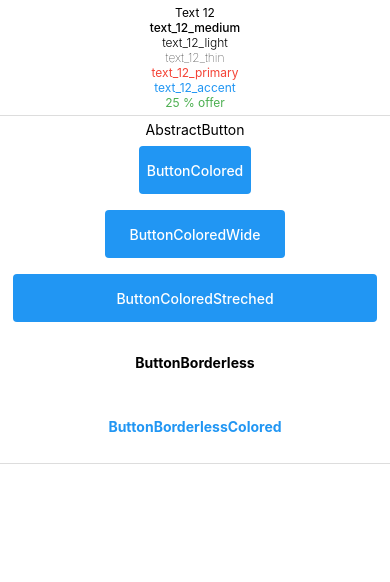
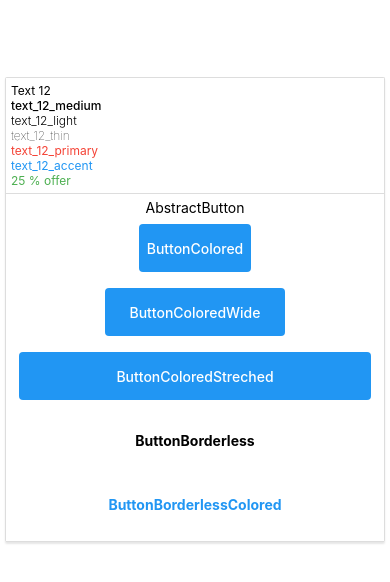
Before and after one commit to owaistnt/CommonComponent, a React Native app: screen / in a window 390 px wide. Shown: the top 582 px of the page. Built offline with nearby package versions, Linux system fonts and the light colour scheme.

Commit message:
Containers Vertical Horizontal CenterVertical

```diff
--- a/App.js
+++ b/App.js
@@ -19,16 +19,19 @@ import {
   ButtonBorderless,
   ButtonBorderlessColored
 } from './components/commons/button';
-import { CardSection } from './components/commons/cards';
+import { CardSection, Card } from './components/commons/cards';
 import { Vertical } from './components/commons/containers/Vertical';
-import {verticalStyle} from './components/commons/containers/container-styles'
+import { verticalStyle } from './components/commons/containers/container-styles'
+import { CenterVertical } from './components/commons/containers';
 
 
 export default class App extends React.Component {
   render() {
 
     return (
-      <View>
+      <Vertical style={{ marginTop: 72,}}>
+
+        <Card >
           <CardSection>
             <Vertical>
               <Text style={{ ...text_12 }}>Text 12</Text>
@@ -42,16 +45,17 @@ export default class App extends React.Component {
           </CardSection>
 
           <CardSection>
-        <Vertical>
+            <CenterVertical style={{flex:1}}>
               <AbstractButton>AbstractButton</AbstractButton>
               <ButtonColored>ButtonColored</ButtonColored>
               <ButtonColoredWide>ButtonColoredWide</ButtonColoredWide>
               <ButtonColoredStreched>ButtonColoredStreched</ButtonColoredStreched>
               <ButtonBorderless>ButtonBorderless</ButtonBorderless>
               <ButtonBorderlessColored>ButtonBorderlessColored</ButtonBorderlessColored>
+            </CenterVertical>
+          </CardSection>
+        </Card>
       </Vertical>
-      </CardSection>
-      </View>
     );
   }
 }
--- a/components/commons/cards/Card.js
+++ b/components/commons/cards/Card.js
@@ -0,0 +1,29 @@
+import React from 'react'
+import { View } from 'react-native'
+import {color_divider, colorSquash} from '../colors'
+const Card = (props) => {
+    return (
+        <View style={{...styles.cardStyle, ...props.style}}>{props.children}</View>
+    );
+}
+
+
+const styles = {
+    cardStyle: {
+        borderWidth: 1,
+        borderRadius: 2,
+        borderColor: color_divider,
+        borderBottomWidth: 0,
+        shadowColor: colorSquash.black,
+        shadowOffset: { width: 0, height: 2 },
+        shadowOpacity: 0.1,
+        shadowRadius: 2,
+        elevation: 1,
+        marginRight: 5,
+        marginLeft: 5,
+        marginTop: 5,
+        marginBottom: 5,
+    }
+}
+
+export {Card}
--- a/components/commons/cards/CardSection.js
+++ b/components/commons/cards/CardSection.js
@@ -5,7 +5,7 @@ import {colorSquash, color_divider} from '../colors'
 
 const CardSection = (props) => {
     return (
-        <View style={styles.sectionStyle}>{props.children}</View>
+        <View style={{...styles.sectionStyle, ...props.style}}>{props.children}</View>
     );
 }
 
--- /dev/null
+++ b/components/commons/containers/CenterVertical.js
@@ -0,0 +1,12 @@
+import React from 'react'
+import {View} from 'react-native'
+import {centerVerticalStyle} from './container-styles'
+
+
+const CenterVertical=(props)=>{
+    return(
+        <View style={{...centerVerticalStyle, ...props.style}}>{props.children}</View>
+    );
+}
+
+export {CenterVertical}
--- a/components/commons/containers/Horizontal.js
+++ b/components/commons/containers/Horizontal.js
@@ -5,7 +5,7 @@ import {horizontalStyle} from './container-styles'
 
 const Horizontal=(props)=>{
     return(
-        <View style={{...horizontalStyle}}>{props.children}</View>
+        <View style={{...horizontalStyle, ...props.style}}>{props.children}</View>
     );
 }
 
--- a/components/commons/containers/Vertical.js
+++ b/components/commons/containers/Vertical.js
@@ -5,7 +5,7 @@ import {verticalStyle} from './container-styles'
 
 const Vertical=(props)=>{
     return(
-        <View style={{...verticalStyle}}>{props.children}</View>
+        <View style={{...verticalStyle, ...props.style}}>{props.children}</View>
     );
 }
 
--- a/components/commons/containers/container-styles.js
+++ b/components/commons/containers/container-styles.js
@@ -2,9 +2,13 @@
 
 export const verticalStyle={
     flexDirection:'column',
+    flex:1
+}
+
+export const centerVerticalStyle={
+    flexDirection:'column',
     justifyContent:'center',
     alignItems:'center',
-    flex:1
 }
 
 
--- a/components/commons/containers/index.js
+++ b/components/commons/containers/index.js
@@ -1,2 +1,3 @@
 export * from './Horizontal'
 export * from './Vertical'
+export * from './CenterVertical'
```
Lines whose indentation alone changed are shown as unchanged.
